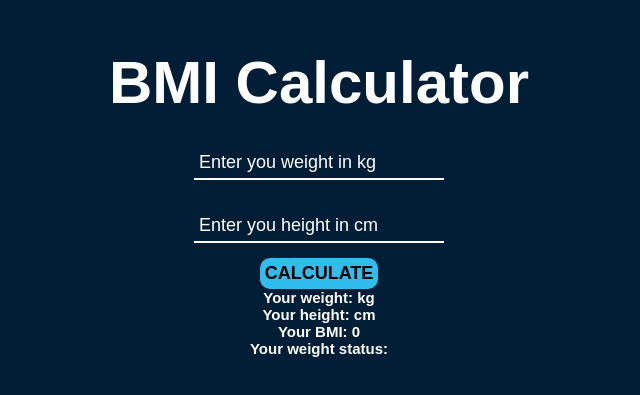
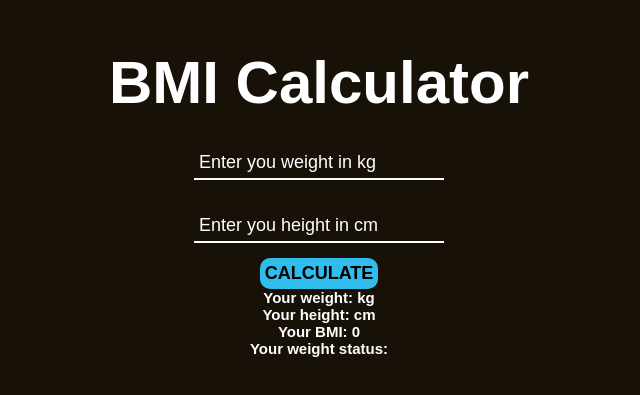
Before and after one commit to tamaskovacs0408/bmi_ts, a React (Create React App) app: page / in a window 1280 px wide. Shown: the part 225-620 px from the top of the page, without its empty margins (321-961 px from the left). Built offline with nearby package versions, Linux system fonts and the light colour scheme; the HTML template or start-up script is replaced by a standard one.

Commit message:
Add font, change bg color

```diff
--- a/src/index.css
+++ b/src/index.css
@@ -1,3 +1,5 @@
+@import url('https://fonts.googleapis.com/css2?family=Exo&display=swap');
+
 * {
   margin: 0;
   padding: 0;
@@ -9,7 +11,8 @@
 }
 
 body {
-  background-color: #021e36;
+  background-color: #181107;
+  font-family: 'Exo', sans-serif;
 }
 
 ::placeholder {
```
